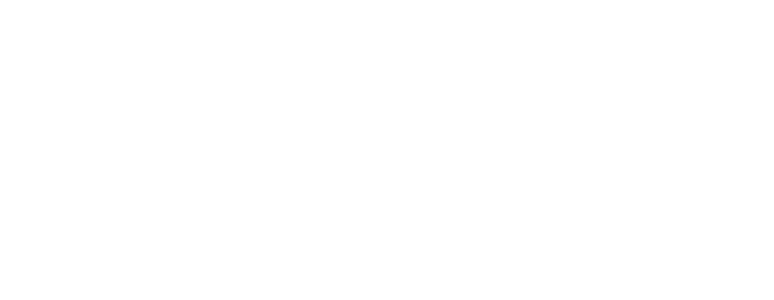
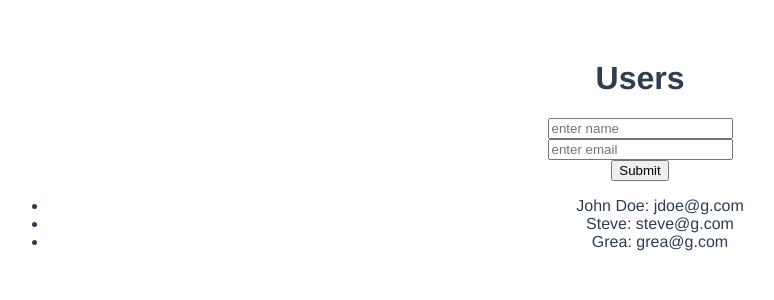
Before and after one commit to dctreborn/vue-practice, a Vue app: page / in a window 1280 px wide. Shown: the top 300 px of the page, without its empty margins (0-774 px from the left). Built offline with nearby package versions, Linux system fonts and the light colour scheme.

Commit message:
basic add user form example

```diff
--- a/src/components/Users.vue
+++ b/src/components/Users.vue
@@ -1,12 +1,60 @@
 <template>
   <div class="users">
+        <h1>Users</h1>
 
+        <form v-on:submit="addUser">
+            <input type="text" v-model="newUser.name" placeholder="enter name"> <br/>
+            <input type="text" v-model="newUser.email" placeholder="enter email"> <br/>
+            <button type="submit">Submit</button>
+        </form>
+
+        <ul>
+            <li v-for="user in users">
+                {{user.name}}: {{user.email}}
+            </li>
+        </ul>
   </div>
 </template>
 
 <script>
     export default {
-        name: "users"
+        name: "users",
+        data() {
+            return {
+                newUser: {},
+                users: [
+                    {
+                        name: "John Doe",
+                        email: "jdoe@g.com",
+                        contacted: false
+                    },
+                    {
+                        name: "Steve",
+                        email: "steve@g.com",
+                        contacted: false
+                    },
+                    {
+                        name: "Grea",
+                        email: "grea@g.com",
+                        contacted: false
+                    }
+                ]
+            }
+        },
+        methods: {
+            addUser: function (e) {
+                e.preventDefault();
+                this.users.push({
+                    name: this.newUser.name,
+                    email: this.newUser.email,
+                    contacted: false
+                });
+                console.log("add");
+            }
+        },
+        computed: {
+
+        }
     }
 </script>
 
```
